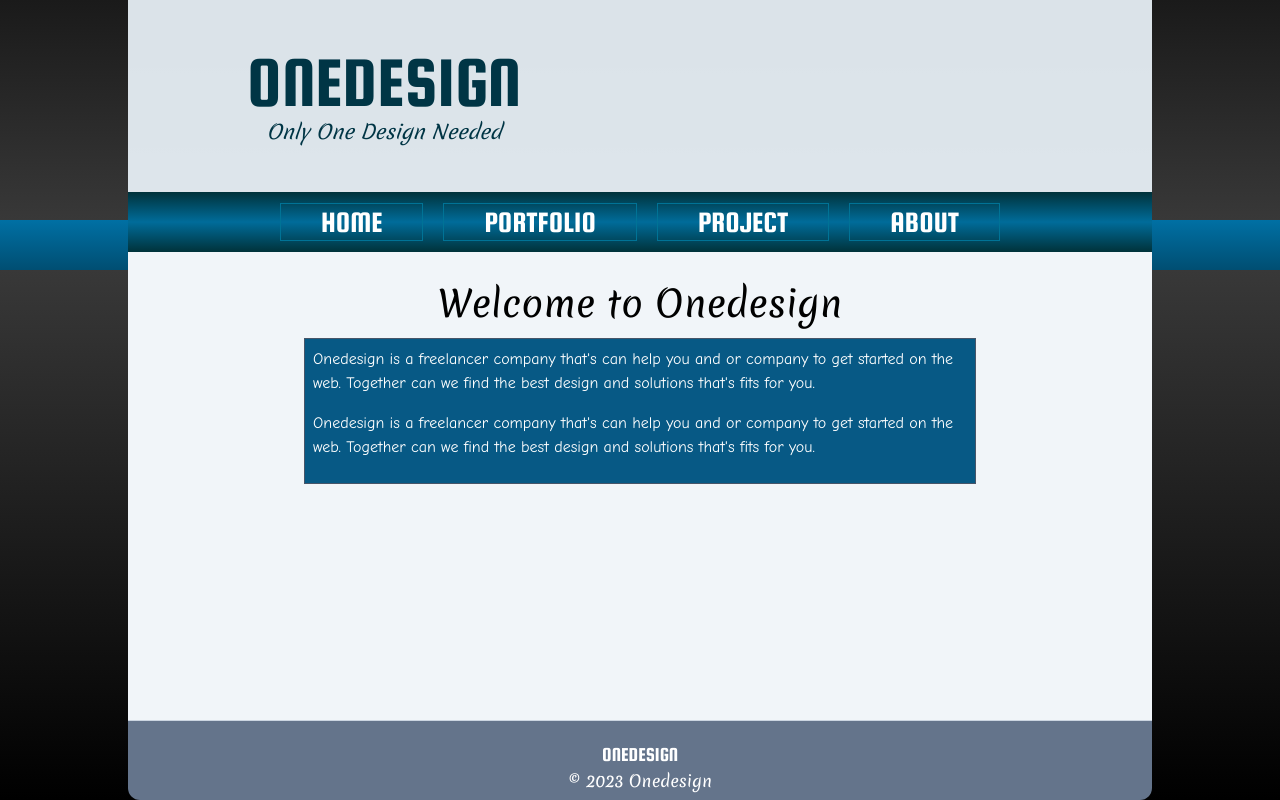
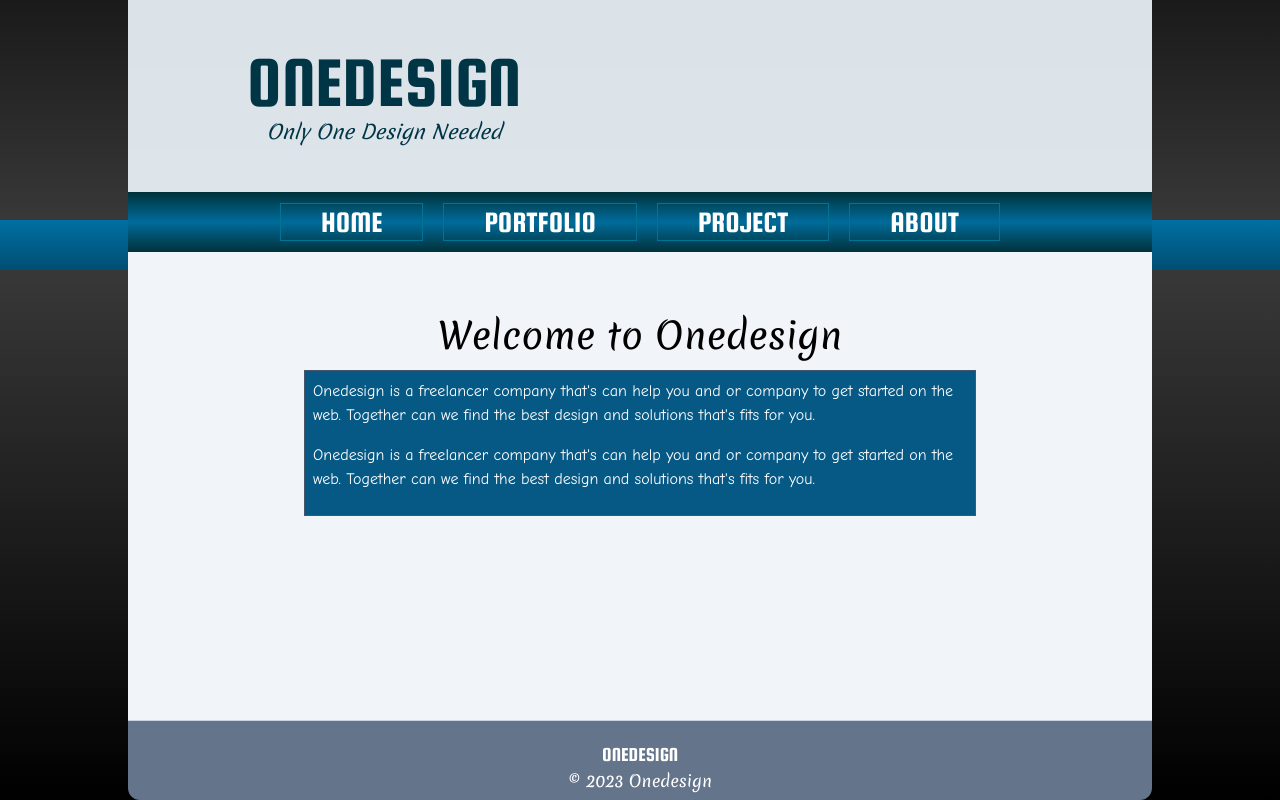
Before and after one commit to LAakerberg/Portfolio-2, a React (Vite) app: page / in a window 1280 px wide. Built offline with nearby package versions, Linux system fonts and the light colour scheme.

Commit message:
Changed main style

```diff
--- a/src/App.jsx
+++ b/src/App.jsx
@@ -9,7 +9,7 @@ import { SpecificProject } from './pages/Project/Specific';
 export function Main() {
   return (
     <>
-      <main className=" bg-slate-100 px-2">
+      <main className=" bg-slate-100 px-2 py-8">
         <div>
           <div>
             <Outlet />
```
